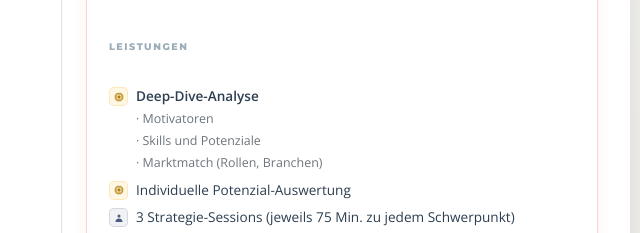
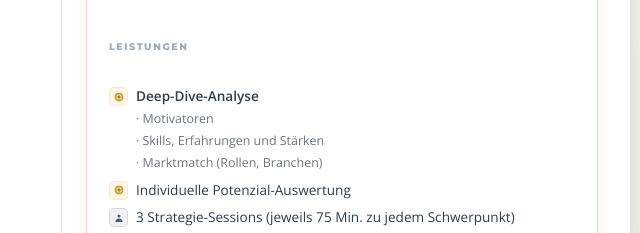
Before and after one commit to nicogersdorff-design/Paket-Angebote, a plain HTML site: page index.html in a window 1280 px wide. Shown: the part 1187-1420 px from the top of the page, 566-1206 px from the left. Drawn offline with nearby package versions, Linux system fonts and the light colour scheme.

Commit message:
Update index.html

```diff
--- a/index.html
+++ b/index.html
@@ -523,7 +523,7 @@
             </div>
             <ul style="list-style:none;padding-left:27px;margin:0;display:flex;flex-direction:column;gap:3px;">
               <li style="font-size:0.78rem;color:var(--text-light);">· Motivatoren</li>
-              <li style="font-size:0.78rem;color:var(--text-light);">· Skills und Potenziale</li>
+              <li style="font-size:0.78rem;color:var(--text-light);">· Skills, Erfahrungen und Stärken</li>
               <li style="font-size:0.78rem;color:var(--text-light);">· Marktmatch (Rollen, Branchen)</li>
             </ul>
           </li>
```
